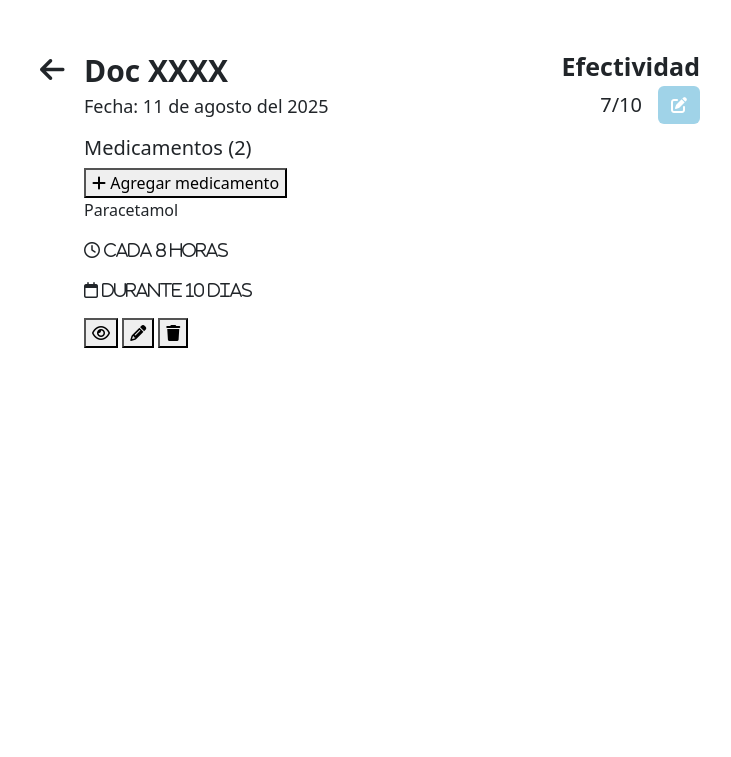
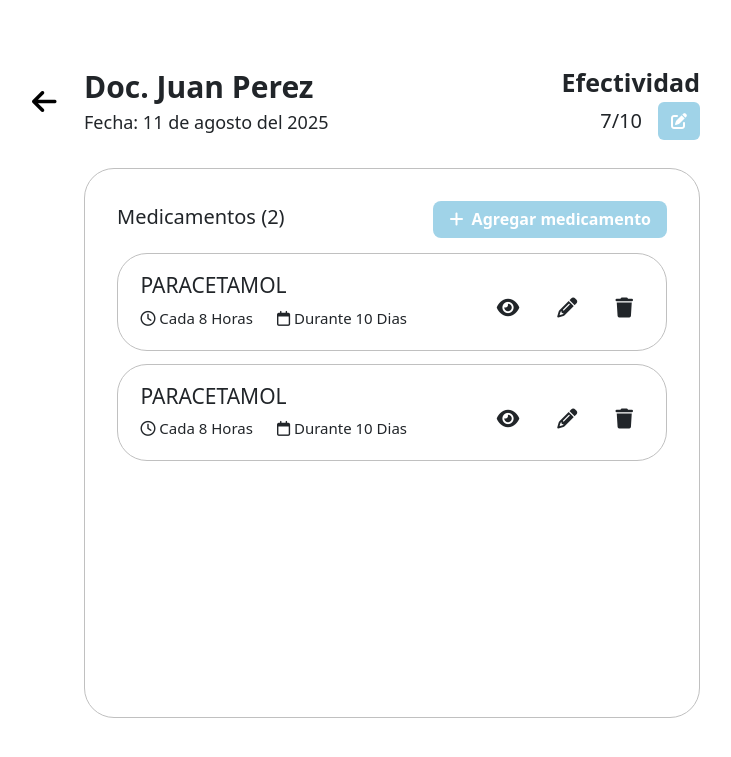
Before and after one commit to CI5co22/MiDo, a Django app: page /receta/1 in a window 1280 px wide. Shown: the top 757 px of the page, without its empty margins (248-979 px from the left). Run offline with Django 5.2, Linux system fonts and the light colour scheme.

Commit message:
Agregar medicamentos diseño
Diseño terminado de agregar medicamentos

```diff
--- a/miApp/static/css/detalles.css
+++ b/miApp/static/css/detalles.css
@@ -6,24 +6,37 @@
 .container .back
 {
     position: absolute;
-    left: -2rem;
+    left: -3rem;
 }
+.container .back i
+{
+    color: black;
+    padding: 8px;
+    transition: 0.3s ease-in-out;
+}
+
+.container .back i:hover
+{
+    transform: translateX(-8px);
+}
+
 .top
 {
     display: flex;
     position: relative;
+    margin-top: 4rem;
 }
 
 
 
-.info .doc
+.informacion .doc
 {
     font-size: 30px;
     font-weight: 600;
     margin-bottom: 0;
 }
 
-.info .fecha
+.informacion .fecha
 {
     font-size: 18px;
 }
@@ -61,3 +74,92 @@
     font-size: 25px;
 
 }
+
+.info
+{
+    margin-top: 1rem;
+    padding: 2rem;
+    border: 1px solid var(--borde) ;
+    border-radius: 30px;
+    min-height: 550px;
+
+}
+
+.info .info-top
+{
+    position: relative;
+    display: flex;
+}
+
+.info .info-top button
+{
+    position: absolute;
+    right: 0;
+    border: none;
+    color: white;
+    background-color: var(--botones);
+    padding: 0.4rem 1rem;
+    border-radius: 8px;
+    font-weight: 600;
+
+}
+
+.medicina
+{
+    margin-bottom: 0.8rem;
+    padding: 1rem 1.4rem 0.3rem;
+    border: 1px solid var(--borde) ;
+    border-radius: 30px;
+    display: flex;
+    position: relative;
+}
+
+.mediciona-info .medicina-title
+{
+    text-transform: uppercase;
+    font-size: 21px;
+    margin-bottom: 5px;
+}
+
+.mediciona-info .periodos
+{
+    display: flex;
+}
+
+.mediciona-info .periodos p
+{
+    text-transform: capitalize !important;
+    font-size: 15px;
+}
+
+.mediciona-acciones
+{
+    position: absolute;
+    right: 20px;
+    margin-top: 1rem;
+}
+
+.mediciona-acciones button
+{
+
+    font-size: 20px;
+    background-color: white;
+    margin-left: 8px;
+}
+
+
+
+.mediciona-acciones .edit:hover
+{
+    color:blue !important;
+}
+
+.mediciona-acciones .ver:hover
+{
+    color:blue !important;
+}
+
+.mediciona-acciones .borrar:hover
+{
+    color:var(--delete) !important;
+}
--- a/miApp/templates/recetaDetalle.html
+++ b/miApp/templates/recetaDetalle.html
@@ -13,13 +13,13 @@
     <title>Detalles</title>
 </head>
 <body>
-    <div class="container container-fluid w-50">
+    <div class="container container-fluid w-50 ">
         <div class="back">
-        <i class="fa-solid fa-arrow-left fs-3 mt-2"></i>
+        <a href="../../"><i class="fa-solid fa-arrow-left fs-3 mt-3"></i></a>
         </div>
-        <div class="top  mt-5">
-            <div class="info">
-                <p class="doc">Doc XXXX</p>
+        <div class="top">
+            <div class="informacion">
+                <p class="doc">Doc. Juan Perez</p>
                 <p class="fecha">Fecha: 11 de agosto del 2025</p>
             </div>
             <div class="efectividad">
@@ -33,23 +33,37 @@
             </div>
         </div>
         <div class="info">
-            <div class="info-top">
-                <h5>Medicamentos (2)</h5>
-                <button><i class="fa-solid fa-plus"></i> Agregar medicamento</button>
+            <div class="info-top mb-3">
+                <h5 class="mt-1">Medicamentos (2)</h5>
+                <button class="scl"><i class="fa-solid fa-plus me-1 "></i> Agregar medicamento</button>
             </div>
-            <div class="info-contenido">
+            <div class="info-contenido ">
                 <div class="medicina">
                     <div class="mediciona-info">
-                        <p>Paracetamol</p>
+                        <p class="medicina-title">Paracetamol</p>
                         <div class="periodos">
-                            <p class="cada"><i class="fa-regular fa-clock"> Cada 8 horas</i></p>
-                            <p class="durante"><i class="fa-regular fa-calendar"> Durante 10 dias</i></p>
+                            <p class="cada me-4"><i class="fa-regular fa-clock"></i> Cada 8 horas</p>
+                            <p class="durante"><i class="fa-regular fa-calendar"></i> Durante 10 dias</p>
                         </div>
                     </div>
                     <div class="mediciona-acciones">
-                        <button><i class="fa-regular fa-eye"></i></button>
-                        <button><i class="fa-solid fa-pencil"></i></button>
-                        <button><i class="fa-solid fa-trash"></i></button>
+                        <button class="scl ver btn"><i class="fa-solid fa-eye"></i></button>
+                        <button class="scl edit btn"><i class="fa-solid fa-pencil"></i></button>
+                        <button class="scl borrar btn"><i class="fa-solid fa-trash"></i></button>
+                    </div>
+                </div>
+                <div class="medicina">
+                    <div class="mediciona-info">
+                        <p class="medicina-title">Paracetamol</p>
+                        <div class="periodos">
+                            <p class="cada me-4"><i class="fa-regular fa-clock"></i> Cada 8 horas</p>
+                            <p class="durante"><i class="fa-regular fa-calendar"></i> Durante 10 dias</p>
+                        </div>
+                    </div>
+                    <div class="mediciona-acciones">
+                        <button class="scl ver btn"><i class="fa-solid fa-eye"></i></button>
+                        <button class="scl edit btn"><i class="fa-solid fa-pencil"></i></button>
+                        <button class="scl borrar btn"><i class="fa-solid fa-trash"></i></button>
                     </div>
                 </div>
             </div>
```
